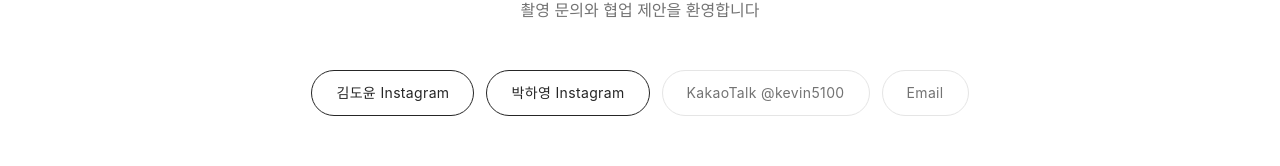
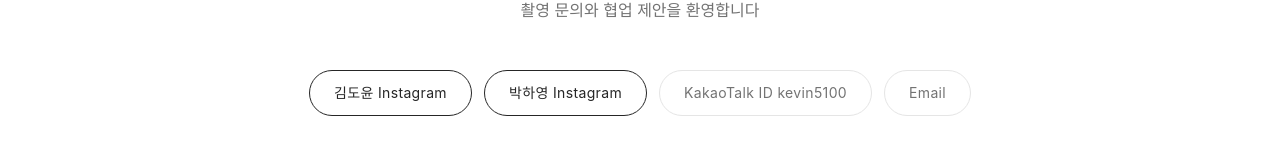
Before and after one commit to Doyoun510/Photographer_Portfolio_DYHY, a React (Vite) app: page /contact in a window 1280 px wide. Shown: the part 293-459 px from the top of the page. Built offline with nearby package versions, Linux system fonts and the light colour scheme; the HTML template or start-up script is replaced by a standard one; a web font is replaced by a local one.

Commit message:
수정: 카카오 아이디·연락처 라벨 조정

```diff
--- a/src/data/artists.json
+++ b/src/data/artists.json
@@ -9,7 +9,7 @@
         "group": "공모 · 선정",
         "items": [
           {
-            "title": "후지필름 포토페스타 2025 — 1Day 100Story 전국촬영 우수 사진가 선정",
+            "title": "후지필름 포토페스타 2025  —  1Day 100Story 전국촬영 우수 사진가 선정",
             "meta": "2025.8.23–8.31 · 노들갤러리"
           }
         ]
--- a/src/data/site.json
+++ b/src/data/site.json
@@ -2,7 +2,7 @@
   "brand": "DYHY",
   "tagline": "빛과 공간, 사람을 담습니다",
   "email": "rlaehdbs510@naver.com",
-  "kakaoId": "@kevin5100",
+  "kakaoId": "kevin5100",
   "instagram": "https://www.instagram.com/luster_film/",
   "contactHeadline": "Let's work together",
   "contactSub": "촬영 문의와 협업 제안을 환영합니다"
--- a/src/pages/Contact.tsx
+++ b/src/pages/Contact.tsx
@@ -42,7 +42,7 @@ export default function Contact() {
           onClick={copyKakao}
           className="rounded-full border border-neutral-200 px-6 py-3 text-sm tracking-wide text-neutral-500 transition-colors hover:border-neutral-400"
         >
-          {copied ? "아이디 복사됨 ✓" : `KakaoTalk ${site.kakaoId}`}
+          {copied ? "아이디 복사됨 ✓" : `KakaoTalk ID ${site.kakaoId}`}
         </button>
         <a
           href={`mailto:${site.email}`}
```
